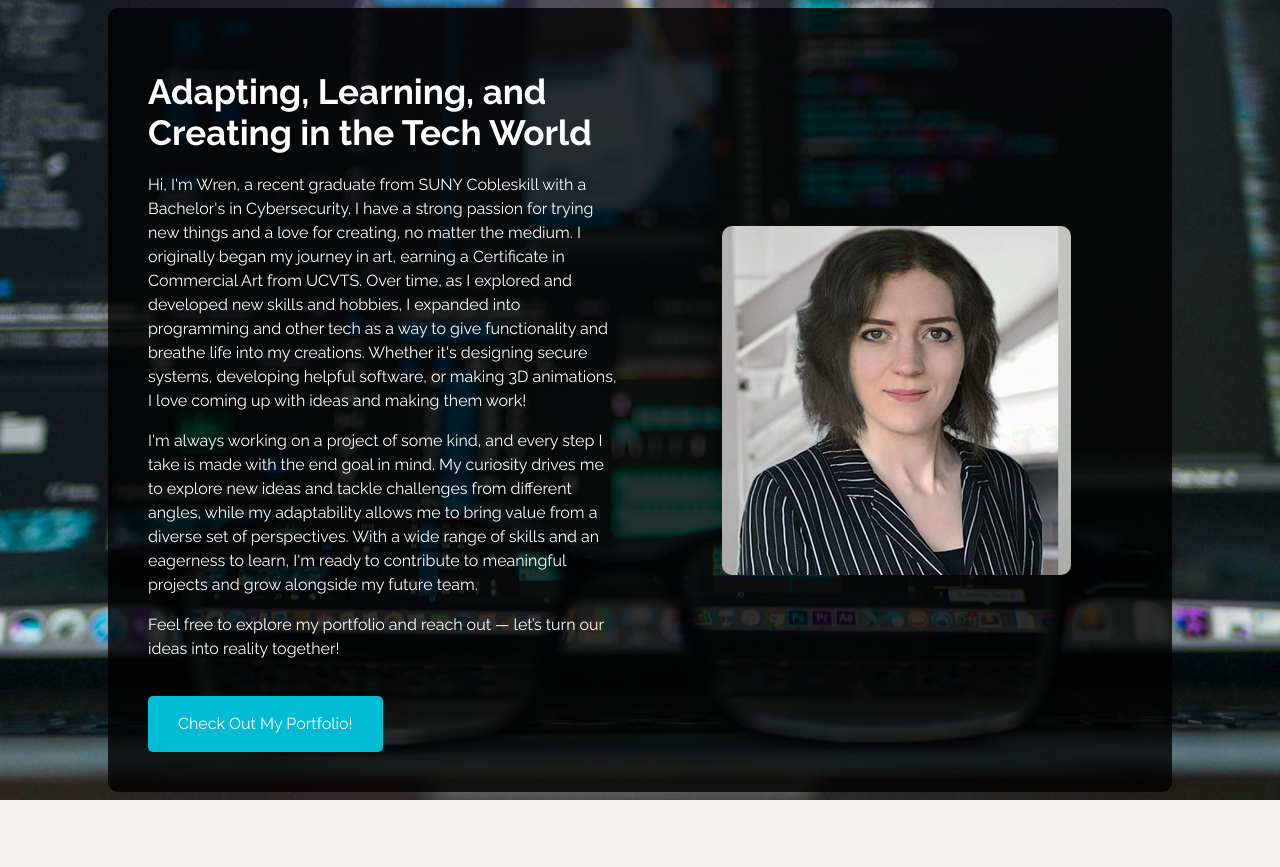
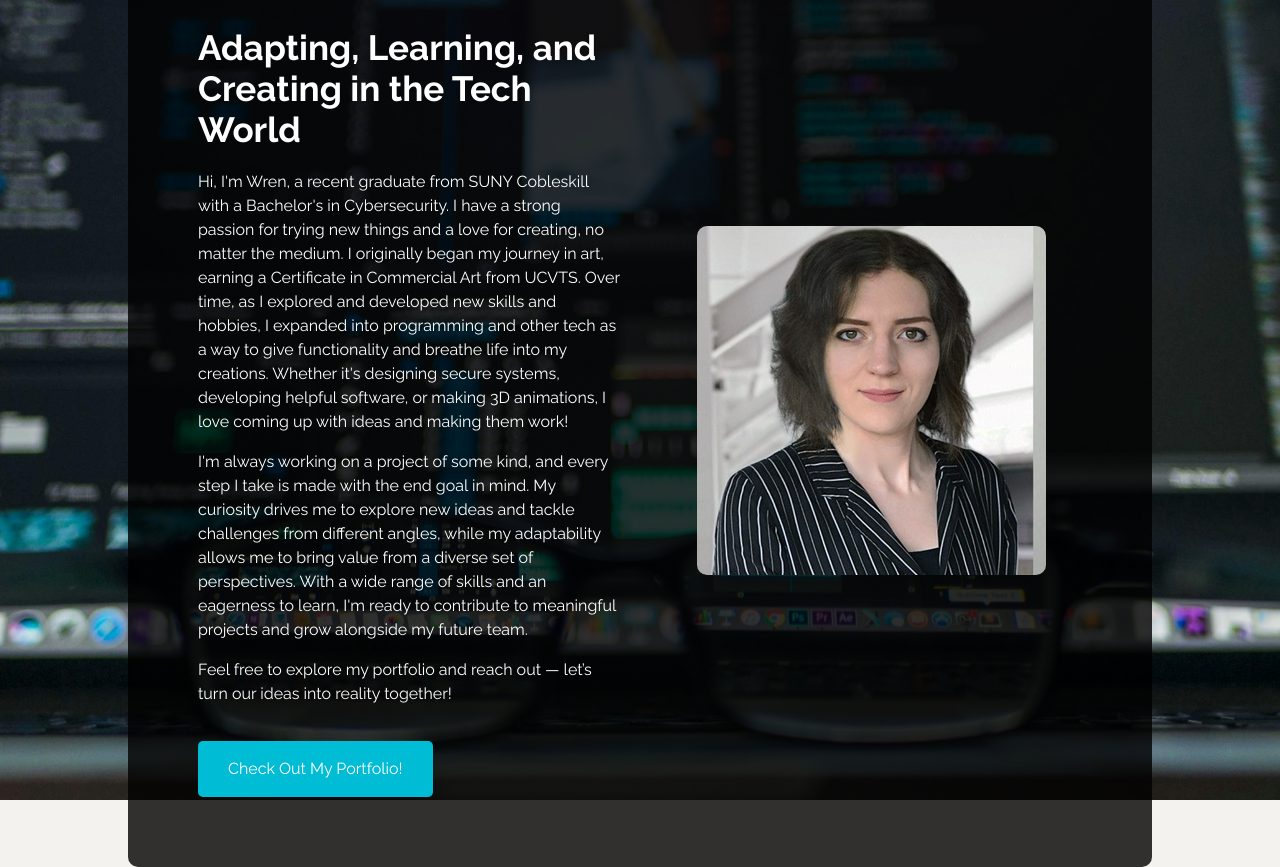
Before and after one commit to wrenrowan25/portfolio_site, a React (Create React App) app: page /resume in a window 1280 px wide. Before the commit the page ends 800 px from the top, so only its background shows below. Built offline with nearby package versions, Linux system fonts and the light colour scheme; a web font is replaced by a local one.

Commit message:
Changed padding on intro screen container

```diff
--- a/src/App.css
+++ b/src/App.css
@@ -248,12 +248,13 @@ textarea {
 }
 
 .intro-container {
+  box-sizing: border-box;
   display: flex;
   flex-direction: row;
   align-items: center;
   justify-content: center;
   background-color: rgba(0, 0, 0, 0.8);
-  padding: 20px;
+  padding: 50px;
   border-radius: 10px;
   width: 80%;
   max-width: 1200px;
```
